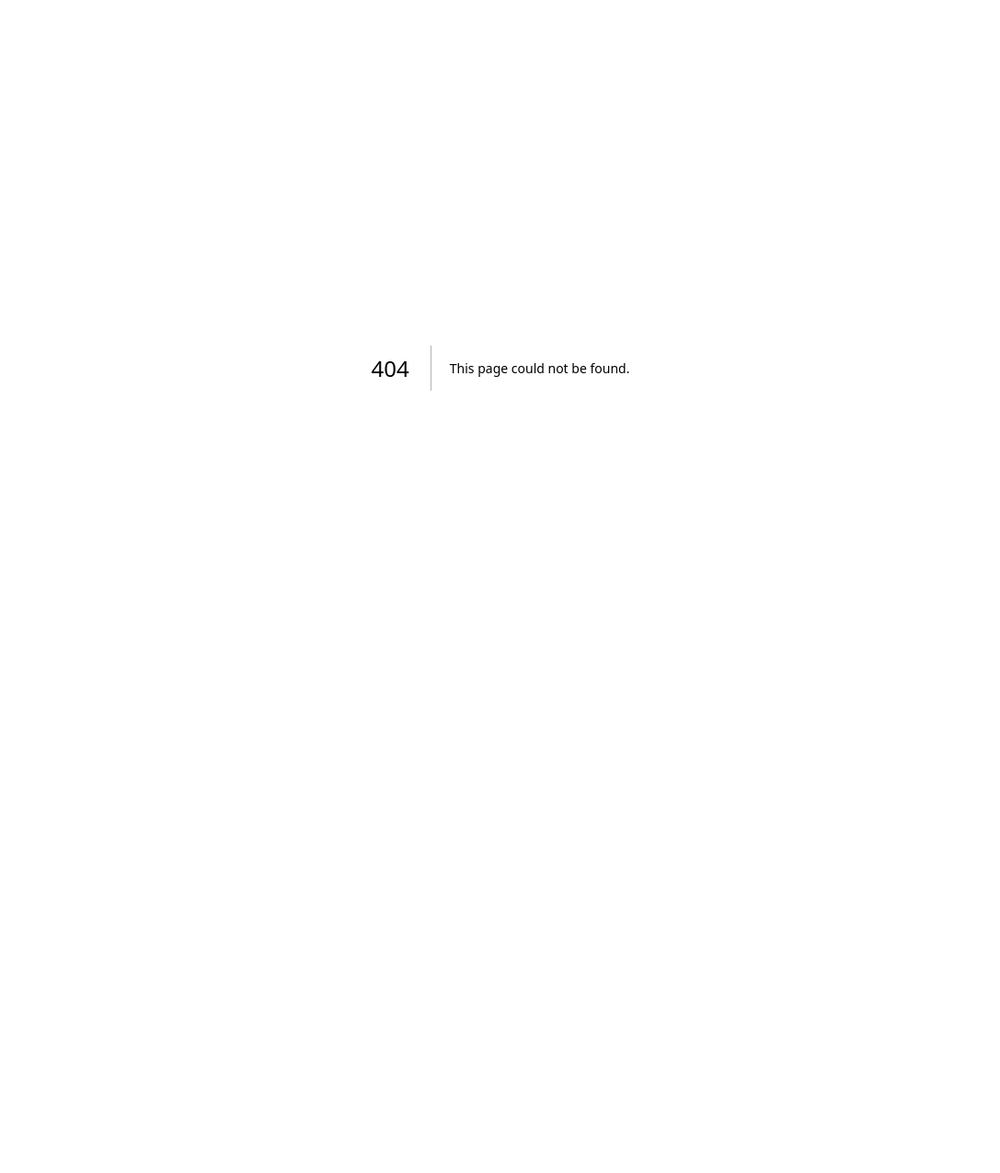
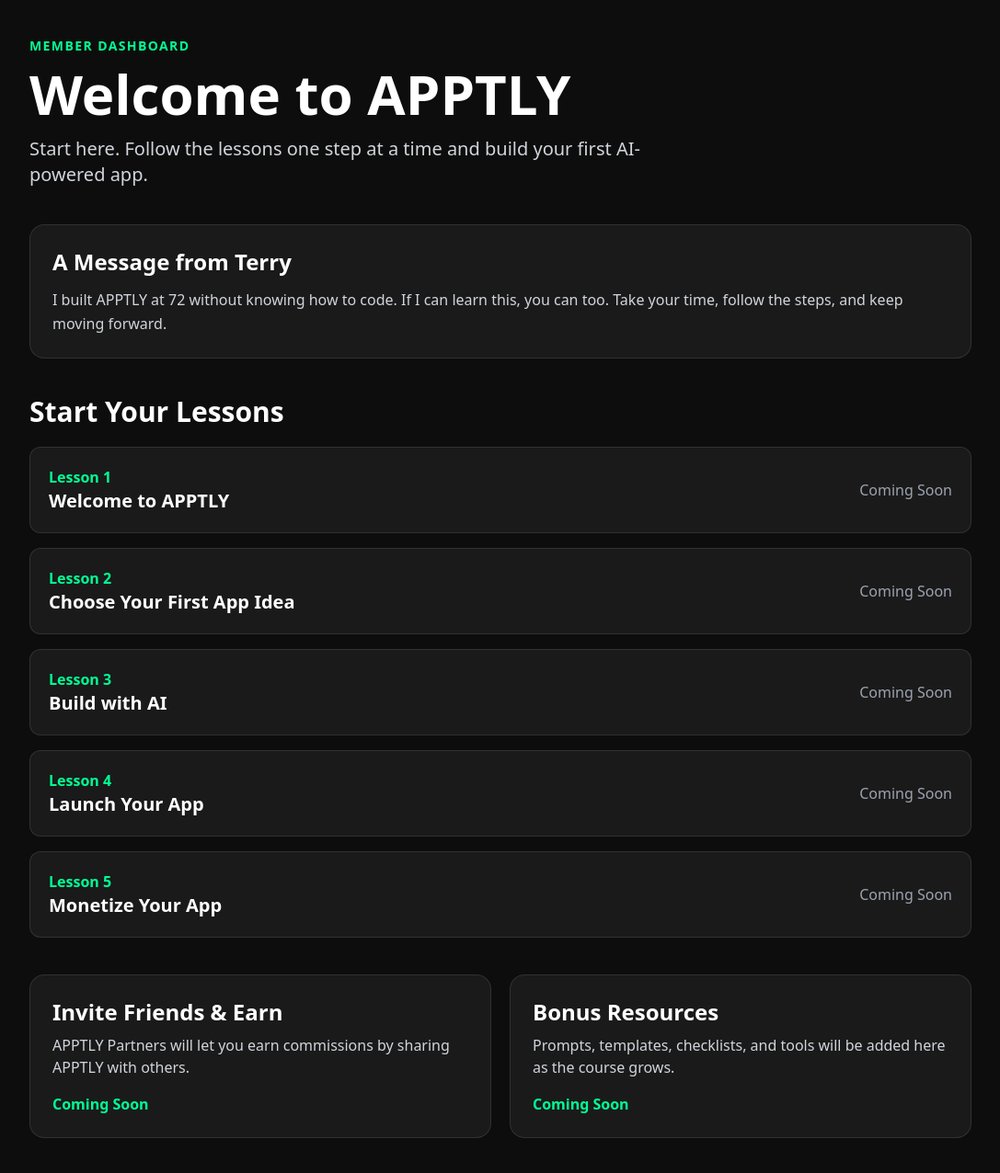
Before and after one commit to myapptly/apptly-website, a Next.js app: page /dashboard in a window 1280 px wide. Before the commit this address had no page. Shown: the whole page at 92% size, without its empty margins (96-1183 px from the left). Before the commit the page ends 800 px from the top, so only its background shows below. Built offline with nearby package versions, Linux system fonts and the light colour scheme.

Commit message:
Create APPTLY Member dashboard.tsx

```diff
--- /dev/null
+++ b/app/dashboard/page.tsx
@@ -0,0 +1,71 @@
+export default function Dashboard() {
+  const lessons = [
+    "Welcome to APPTLY",
+    "Choose Your First App Idea",
+    "Build with AI",
+    "Launch Your App",
+    "Monetize Your App",
+  ];
+
+  return (
+    <main className="min-h-screen bg-[#0D0D0D] text-white px-6 py-10">
+      <section className="max-w-5xl mx-auto space-y-10">
+        <div>
+          <p className="text-[#00FF94] font-bold uppercase tracking-widest text-sm">
+            Member Dashboard
+          </p>
+          <h1 className="text-4xl md:text-6xl font-black mt-3">
+            Welcome to APPTLY
+          </h1>
+          <p className="text-gray-300 text-xl mt-4 max-w-2xl">
+            Start here. Follow the lessons one step at a time and build your first AI-powered app.
+          </p>
+        </div>
+
+        <div className="bg-[#1A1A1A] border border-white/10 rounded-2xl p-6">
+          <h2 className="text-2xl font-bold mb-3">A Message from Terry</h2>
+          <p className="text-gray-300 leading-relaxed">
+            I built APPTLY at 72 without knowing how to code. If I can learn this, you can too.
+            Take your time, follow the steps, and keep moving forward.
+          </p>
+        </div>
+
+        <div>
+          <h2 className="text-3xl font-black mb-5">Start Your Lessons</h2>
+          <div className="grid gap-4">
+            {lessons.map((lesson, index) => (
+              <div
+                key={lesson}
+                className="bg-[#1A1A1A] border border-white/10 rounded-xl p-5 flex items-center justify-between"
+              >
+                <div>
+                  <p className="text-[#00FF94] font-bold">Lesson {index + 1}</p>
+                  <h3 className="text-xl font-bold">{lesson}</h3>
+                </div>
+                <span className="text-gray-400">Coming Soon</span>
+              </div>
+            ))}
+          </div>
+        </div>
+
+        <div className="grid md:grid-cols-2 gap-5">
+          <div className="bg-[#1A1A1A] border border-white/10 rounded-2xl p-6">
+            <h2 className="text-2xl font-bold mb-2">Invite Friends & Earn</h2>
+            <p className="text-gray-300">
+              APPTLY Partners will let you earn commissions by sharing APPTLY with others.
+            </p>
+            <p className="text-[#00FF94] font-bold mt-4">Coming Soon</p>
+          </div>
+
+          <div className="bg-[#1A1A1A] border border-white/10 rounded-2xl p-6">
+            <h2 className="text-2xl font-bold mb-2">Bonus Resources</h2>
+            <p className="text-gray-300">
+              Prompts, templates, checklists, and tools will be added here as the course grows.
+            </p>
+            <p className="text-[#00FF94] font-bold mt-4">Coming Soon</p>
+          </div>
+        </div>
+      </section>
+    </main>
+  );
+}
```
